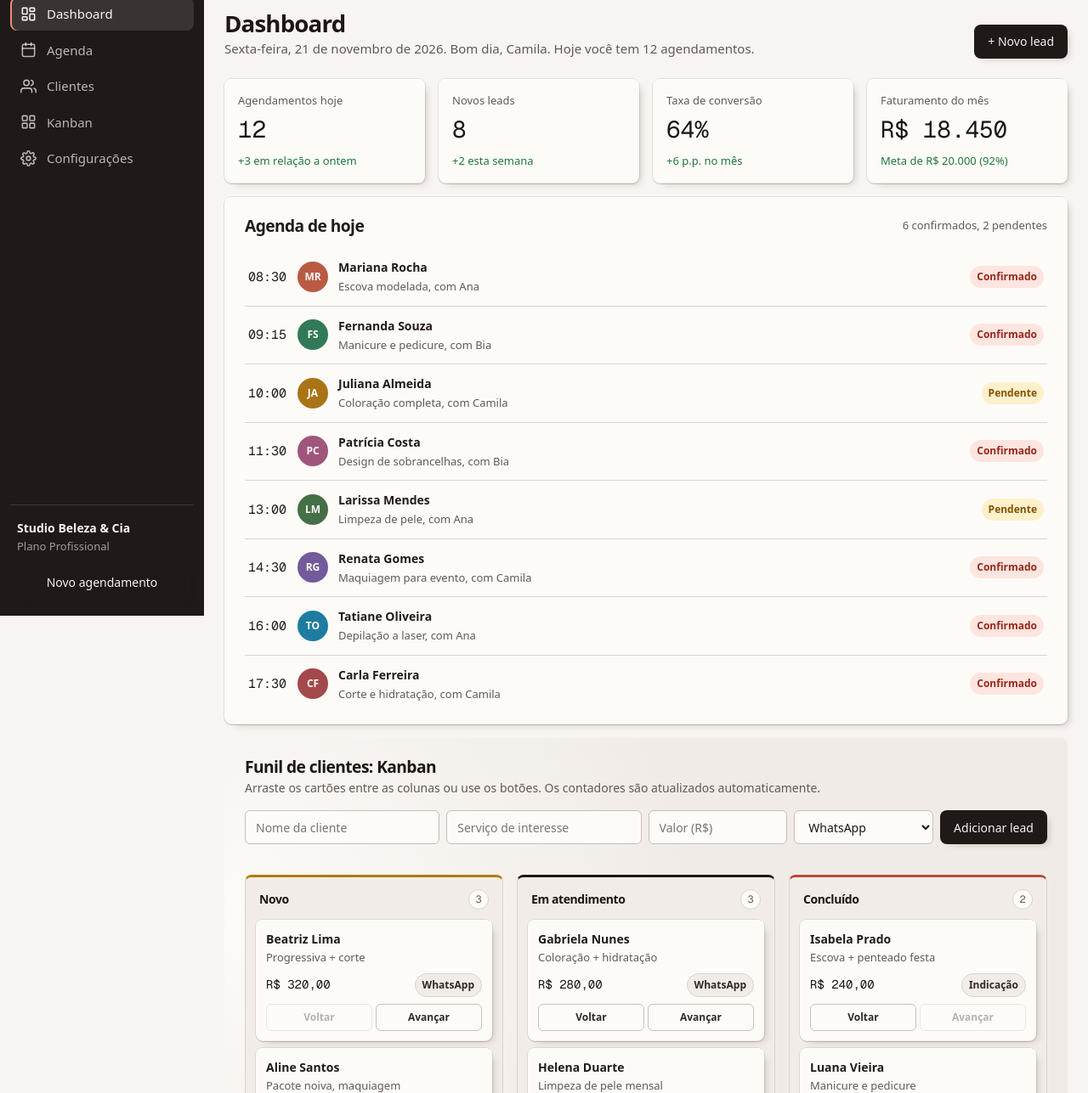
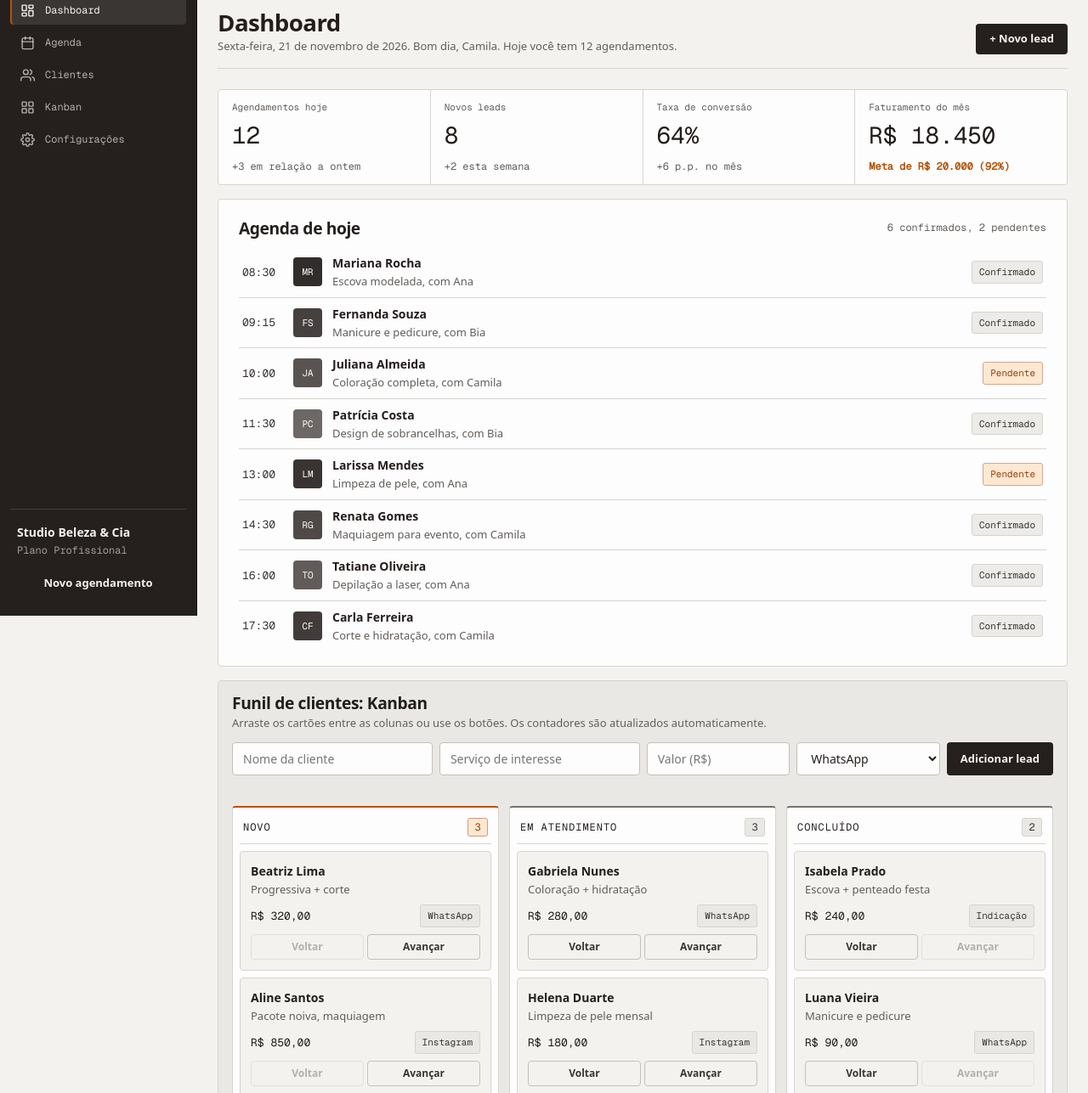
Before and after one commit to pedro-o-bueno/portfolio, a plain HTML site: page dashboard/index.html in a window 1280 px wide. Shown: the part 75-1362 px from the top of the page at 85% size. Drawn offline with nearby package versions, Linux system fonts and the light colour scheme; a web font is replaced by a local one.

Commit message:
redesign(dashboard): identidade de console, cinza quente + ocre

```diff
--- a/dashboard/base.css
+++ b/dashboard/base.css
@@ -17,7 +17,7 @@ button, input, select, textarea { font: inherit; }
 .container { width: 100%; max-width: var(--container); margin-inline: auto; padding-inline: var(--gutter); box-sizing: border-box; }
 .num, .figure, td.num { font-variant-numeric: tabular-nums; }
 .visually-hidden { position: absolute; width: 1px; height: 1px; overflow: hidden; clip-path: inset(50%); white-space: nowrap; }
-[data-slot] { position: relative; overflow: hidden; background: linear-gradient(160deg, var(--color-paper-2, var(--color-paper)), var(--color-paper-3, var(--color-paper))); }
+[data-slot] { position: relative; overflow: hidden; background: var(--color-paper-2, var(--color-paper)); }
 [data-slot] > img { position: absolute; inset: 0; width: 100%; height: 100%; object-fit: cover; z-index: 1; }
 [data-slot]:has(> img) > :not(img):not([data-keep]) { display: none !important; }
 @media (max-width: 60rem) { :root { --gutter: 24px; --section-gap-s: 80px; --section-gap: 96px; --section-gap-l: 120px; } }
--- a/dashboard/style.css
+++ b/dashboard/style.css
@@ -3,24 +3,27 @@
  * axes: light/grotesk-sans/warm · posture: restrained · contrast: pass · v2.0.0 */
 /* Hallmark · critique: P pass · H pass · E pass · S pass · R pass · V pass · weakest: board density, columns stack to one below 860px so cards stay readable */
 /* Hallmark · waivers: none */
+/* Round 2 redesign: operations console — flat warm gray #F5F4F0, ink, single ochre #B45309 used only for active states and key data. Dense, tabular, no shadows, no gradients. */
 :root {
-  --color-ok-bg: oklch(95% 0.05 150);
-  --color-wait: oklch(48% 0.13 80);
-  --color-wait-bg: oklch(96% 0.05 85);
-  --color-paid-bg: oklch(95% 0.04 30);
-  --color-paid-deep: oklch(45% 0.15 30);
-  --color-col-novo: oklch(62% 0.14 80);
-  --color-av-1: oklch(58% 0.13 35);
-  --color-av-2: oklch(52% 0.09 160);
-  --color-av-3: oklch(60% 0.12 75);
-  --color-av-4: oklch(55% 0.11 350);
-  --color-av-5: oklch(50% 0.08 145);
-  --color-av-6: oklch(52% 0.10 300);
-  --color-av-7: oklch(55% 0.10 230);
-  --color-av-8: oklch(52% 0.12 20);
-  --sidebar-w: 240px;
-  --content-max: 1180px;
-  --control-h: 40px;
+  --color-ok-bg: oklch(94% 0.004 80);
+  --color-wait: #92400E;
+  --color-wait-bg: oklch(95% 0.045 60);
+  --color-paid-bg: oklch(94% 0.004 80);
+  --color-paid-deep: oklch(32% 0.01 55);
+  --color-col-novo: #B45309;
+  --color-col-idle: oklch(55% 0.008 60);
+  --color-board-rule: oklch(18% 0.008 50);
+  --color-av-1: oklch(30% 0.008 55);
+  --color-av-2: oklch(38% 0.008 55);
+  --color-av-3: oklch(45% 0.008 55);
+  --color-av-4: oklch(52% 0.008 55);
+  --color-av-5: oklch(33% 0.008 55);
+  --color-av-6: oklch(41% 0.008 55);
+  --color-av-7: oklch(48% 0.008 55);
+  --color-av-8: oklch(36% 0.008 55);
+  --sidebar-w: 232px;
+  --content-max: 1240px;
+  --control-h: 36px;
 }
 
 * { box-sizing: border-box; margin: 0; padding: 0; }
@@ -28,7 +31,7 @@
 body {
   background: var(--color-paper);
   color: var(--color-ink);
-  font-size: 15px;
+  font-size: 14px;
   line-height: 1.5;
 }
 
@@ -50,26 +53,27 @@ input, select { font-size: 14px; }
   left: 0; top: 0; bottom: 0;
   height: 100vh;
   padding: var(--space-md) var(--space-sm);
+  border-right: 1px solid var(--color-board-rule);
 }
 
 .logo {
   display: flex;
   align-items: center;
   gap: var(--space-xs);
-  font-size: 19px;
+  font-size: 18px;
   font-weight: 600;
   color: var(--color-board-type);
   padding: var(--space-2xs) var(--space-xs) var(--space-md);
   letter-spacing: var(--tracking-display);
 }
 .logo-mark {
-  width: 36px; height: 36px;
+  width: 34px; height: 34px;
   background: var(--color-cotton);
   color: var(--color-print);
   border-radius: var(--radius-stock);
   display: grid; place-items: center;
   flex-shrink: 0;
-  box-shadow: var(--edge-stock);
+  border: 1px solid var(--color-rule);
 }
 
 .nav { display: flex; flex-direction: column; gap: var(--space-2xs); }
@@ -79,21 +83,23 @@ input, select { font-size: 14px; }
   gap: var(--space-sm);
   padding: var(--space-xs) var(--space-sm);
   border-radius: var(--radius-stock);
-  color: color-mix(in oklab, var(--color-board-type) 72%, transparent);
-  font-weight: 500;
+  color: color-mix(in oklab, var(--color-board-type) 68%, transparent);
+  font-family: var(--font-outlier);
+  font-size: 12px;
+  font-weight: 400;
   transition: background-color var(--dur-micro) var(--ease-out), color var(--dur-micro) var(--ease-out);
 }
-.nav-item svg { width: 19px; height: 19px; flex-shrink: 0; }
+.nav-item svg { width: 17px; height: 17px; flex-shrink: 0; }
 .nav-item:hover { background: color-mix(in oklab, var(--color-board-type) 8%, transparent); color: var(--color-board-type); }
 .nav-item.active {
-  background: color-mix(in oklab, var(--color-board-type) 12%, transparent);
+  background: color-mix(in oklab, var(--color-board-type) 10%, transparent);
   color: var(--color-board-type);
   box-shadow: inset 2px 0 0 var(--color-accent);
 }
 
 .sidebar-footer { margin-top: auto; padding: var(--space-md) var(--space-xs) var(--space-2xs); border-top: 1px solid color-mix(in oklab, var(--color-board-type) 14%, transparent); }
 .sidebar-business { font-weight: 600; color: var(--color-board-type); font-size: 14px; }
-.sidebar-plan { color: color-mix(in oklab, var(--color-board-type) 60%, transparent); font-size: 13px; margin: var(--space-3xs) 0 var(--space-sm); }
+.sidebar-plan { color: color-mix(in oklab, var(--color-board-type) 60%, transparent); font-size: 12px; font-family: var(--font-outlier); margin: var(--space-3xs) 0 var(--space-sm); }
 
 /* ---------- MAIN / TOPBAR ---------- */
 .main { flex: 1; min-width: 0; display: flex; flex-direction: column; margin-left: var(--sidebar-w); }
@@ -116,17 +122,17 @@ input, select { font-size: 14px; }
   align-items: center;
   gap: var(--space-xs);
   background: var(--color-paper-2);
-  border: 1px solid var(--color-rule);
+  border: 1px solid var(--color-rule-2);
   border-radius: var(--radius-input);
   padding: var(--space-xs) var(--space-sm);
 }
-.search svg { width: 17px; height: 17px; color: var(--color-muted); flex-shrink: 0; }
-.search input { border: 0; outline: 0; background: transparent; width: 100%; color: var(--color-ink); }
+.search svg { width: 16px; height: 16px; color: var(--color-muted); flex-shrink: 0; }
+.search input { border: 0; outline: 0; background: transparent; width: 100%; color: var(--color-ink); font-family: var(--font-outlier); font-size: 13px; }
 .topbar-right { margin-left: auto; display: flex; align-items: center; gap: var(--space-sm); }
 
 .icon-btn {
   position: relative;
-  width: 38px; height: 38px;
+  width: 36px; height: 36px;
   border: 1px solid var(--color-rule-2);
   border-radius: var(--radius-input);
   background: transparent;
@@ -134,26 +140,27 @@ input, select { font-size: 14px; }
   color: var(--color-muted);
   transition: background-color var(--dur-micro) var(--ease-out), color var(--dur-micro) var(--ease-out);
 }
-.icon-btn svg { width: 18px; height: 18px; }
+.icon-btn svg { width: 17px; height: 17px; }
 .icon-btn:hover { background: var(--color-paper-2); color: var(--color-ink); }
 
 .user-chip { display: flex; align-items: center; gap: var(--space-xs); }
 .avatar {
-  width: 38px; height: 38px;
-  border-radius: 50%;
+  width: 36px; height: 36px;
+  border-radius: var(--radius-stock);
   background: var(--color-board);
   color: var(--color-board-type);
-  font-weight: 600; font-size: 13px;
+  font-family: var(--font-outlier);
+  font-weight: 400; font-size: 12px;
   display: grid; place-items: center;
   flex-shrink: 0;
 }
 .user-info { line-height: 1.25; }
-.user-info strong { display: block; font-size: 14px; }
-.user-info small { color: var(--color-muted); font-size: 12px; }
+.user-info strong { display: block; font-size: 13px; }
+.user-info small { color: var(--color-muted); font-size: 12px; font-family: var(--font-outlier); }
 
 .menu-btn {
   display: none;
-  width: 38px; height: 38px;
+  width: 36px; height: 36px;
   border: 1px solid var(--color-rule-2);
   border-radius: var(--radius-input);
   background: transparent;
@@ -171,9 +178,11 @@ input, select { font-size: 14px; }
   justify-content: space-between;
   gap: var(--space-md);
   margin-bottom: var(--space-lg);
+  padding-bottom: var(--space-md);
+  border-bottom: 1px solid var(--color-rule);
 }
 .page-head h1 { font-size: var(--text-display); font-weight: var(--display-weight); }
-.page-sub { color: var(--color-muted); margin-top: var(--space-2xs); }
+.page-sub { color: var(--color-muted); margin-top: var(--space-2xs); font-size: 13px; }
 
 .btn {
   display: inline-flex;
@@ -183,30 +192,39 @@ input, select { font-size: 14px; }
   padding: 0 var(--space-md);
   border-radius: var(--radius-stock);
   border: 0;
-  font-size: 14px;
-  font-weight: 500;
-  transition: transform var(--dur-short) var(--ease-out), background-color var(--dur-short) var(--ease-out), box-shadow var(--dur-short) var(--ease-out);
+  font-size: 13px;
+  font-weight: 600;
+  transition: background-color var(--dur-short) var(--ease-out);
 }
-.btn-primary { background: var(--color-board); color: var(--color-board-type); box-shadow: var(--cast-stock); }
-.btn-primary:hover { transform: translateY(-1px); box-shadow: var(--cast-stock-lift); }
-.btn-primary:active { transform: translateY(1px); }
+.btn-primary { background: var(--color-board); color: var(--color-board-type); }
+.btn-primary:hover { background: var(--color-ink-2); }
+.btn-primary:active { background: var(--color-ink); }
 .btn-block { width: 100%; }
 
 /* ---------- STATS ---------- */
 .stats {
   display: grid;
   grid-template-columns: repeat(4, minmax(0, 1fr));
-  gap: var(--space-md);
+  gap: 1px;
+  background: var(--color-rule);
+  border: 1px solid var(--color-rule);
+  border-radius: var(--radius-card);
+  overflow: hidden;
   margin-bottom: var(--space-md);
 }
 .stat-card {
   background: var(--color-cotton);
   color: var(--color-print);
-  border-radius: var(--radius-card);
-  box-shadow: var(--edge-stock), var(--cast-stock);
-  padding: var(--space-md);
+  border-radius: 0;
+  padding: var(--space-sm) var(--space-md);
 }
-.stat-label { display: block; color: var(--color-muted); font-size: 13px; font-weight: 500; }
+.stat-label {
+  display: block;
+  color: var(--color-muted);
+  font-family: var(--font-outlier);
+  font-size: 11px;
+  font-weight: 400;
+}
 .stat-value {
   display: block;
   font-family: var(--font-outlier);
@@ -216,14 +234,15 @@ input, select { font-size: 14px; }
   color: var(--color-ink);
   margin: var(--space-2xs) 0 var(--space-2xs);
 }
-.stat-trend { font-size: 13px; color: var(--color-success); font-weight: 500; }
+.stat-trend { font-size: 12px; color: var(--color-muted); font-weight: 500; font-family: var(--font-outlier); }
+.stat-card:nth-child(4) .stat-trend { color: var(--color-accent); font-weight: 600; }
 
 /* ---------- CARDS / AGENDA ---------- */
 .card {
   background: var(--color-cotton);
   color: var(--color-print);
+  border: 1px solid var(--color-rule);
   border-radius: var(--radius-card);
-  box-shadow: var(--edge-stock), var(--cast-stock);
   padding: var(--space-lg);
   margin-bottom: var(--space-md);
 }
@@ -232,34 +251,38 @@ input, select { font-size: 14px; }
   align-items: flex-start;
   justify-content: space-between;
   gap: var(--space-sm);
-  margin-bottom: var(--space-md);
+  margin-bottom: var(--space-sm);
 }
 .card-head h2 { font-size: var(--text-section); font-weight: var(--display-weight); }
-.card-meta { color: var(--color-muted); font-size: 13px; white-space: nowrap; }
-.card-sub { color: var(--color-muted); font-size: 14px; margin-top: var(--space-2xs); }
+.card-meta { color: var(--color-muted); font-size: 12px; font-family: var(--font-outlier); white-space: nowrap; }
+.card-sub { color: var(--color-muted); font-size: 13px; margin-top: var(--space-2xs); }
 
 .appointments { list-style: none; }
 .appointment {
   display: flex;
   align-items: center;
   gap: var(--space-sm);
-  padding: var(--space-sm) var(--space-2xs);
+  padding: var(--space-xs) var(--space-2xs);
   border-bottom: 1px solid var(--color-rule);
 }
 .appointment:last-child { border-bottom: 0; padding-bottom: var(--space-3xs); }
+.appointment:hover { background: var(--color-paper-2); }
 .appt-time {
   font-family: var(--font-outlier);
   font-weight: 400;
   font-variant-numeric: tabular-nums;
-  width: 46px;
+  font-size: 13px;
+  color: var(--color-ink-2);
+  width: 48px;
   flex-shrink: 0;
 }
 .appt-avatar {
-  width: 36px; height: 36px;
-  border-radius: 50%;
+  width: 34px; height: 34px;
+  border-radius: var(--radius-stock);
   background: var(--av, var(--color-board));
   color: var(--color-cotton);
-  font-size: 12px; font-weight: 600;
+  font-family: var(--font-outlier);
+  font-size: 11px; font-weight: 400;
   display: grid; place-items: center;
   flex-shrink: 0;
 }
@@ -268,21 +291,23 @@ input, select { font-size: 14px; }
 .appt-info small { color: var(--color-muted); font-size: 13px; }
 
 .badge {
-  font-size: 12px;
-  font-weight: 600;
+  font-family: var(--font-outlier);
+  font-size: 11px;
+  font-weight: 400;
   padding: var(--space-2xs) var(--space-xs);
   border-radius: var(--radius-pill);
+  border: 1px solid var(--color-rule);
   white-space: nowrap;
 }
 .badge.confirmed { background: var(--color-paid-bg); color: var(--color-paid-deep); }
-.badge.pending { background: var(--color-wait-bg); color: var(--color-wait); }
+.badge.pending { background: var(--color-wait-bg); color: var(--color-wait); border-color: color-mix(in oklab, var(--color-accent) 35%, var(--color-rule)); }
 
 /* ---------- KANBAN ---------- */
 .kanban-section {
-  background-color: var(--color-desk);
-  background-image: radial-gradient(90% 120% at 0% 30%, var(--color-cotton), transparent 62%);
+  background-color: var(--color-paper-2);
+  border: 1px solid var(--color-rule);
   border-radius: var(--radius-card);
-  padding: var(--space-lg);
+  padding: var(--space-md);
   margin-bottom: var(--space-md);
 }
 .add-lead {
@@ -306,34 +331,40 @@ input, select { font-size: 14px; }
 .kanban {
   display: grid;
   grid-template-columns: repeat(3, minmax(0, 1fr));
-  gap: var(--space-md);
+  gap: var(--space-sm);
   align-items: start;
 }
 .kanban-col {
-  background: var(--color-paper-2);
+  background: var(--color-cotton);
   border: 1px solid var(--color-rule);
-  border-top: 3px solid var(--col-accent, var(--color-ink));
+  border-top: 2px solid var(--col-accent, var(--color-rule-2));
   border-radius: var(--radius-card);
-  padding: var(--space-sm);
+  padding: var(--space-xs);
   min-height: 200px;
 }
 .kanban-col[data-col="novo"] { --col-accent: var(--color-col-novo); }
-.kanban-col[data-col="atendimento"] { --col-accent: var(--color-ink); }
-.kanban-col[data-col="concluido"] { --col-accent: var(--color-paid); }
-.kanban-col-head { display: flex; align-items: center; gap: var(--space-xs); padding: var(--space-3xs) var(--space-2xs) var(--space-sm); }
-.kanban-col-head h3 { font-size: 14px; font-weight: 600; }
+.kanban-col[data-col="atendimento"] { --col-accent: var(--color-col-idle); }
+.kanban-col[data-col="concluido"] { --col-accent: var(--color-col-idle); }
+.kanban-col-head { display: flex; align-items: center; gap: var(--space-xs); padding: var(--space-2xs) var(--space-2xs) var(--space-xs); border-bottom: 1px solid var(--color-rule); margin-bottom: var(--space-xs); }
+.kanban-col-head h3 { font-family: var(--font-outlier); font-size: 12px; font-weight: 400; text-transform: uppercase; letter-spacing: 0.08em; }
 .col-count {
   margin-left: auto;
-  background: var(--color-cotton);
+  background: var(--color-paper-2);
   border: 1px solid var(--color-rule);
-  color: var(--color-muted);
+  color: var(--color-ink-2);
   font-family: var(--font-outlier);
   font-size: 12px;
   font-weight: 400;
-  min-width: 24px; height: 24px;
+  font-variant-numeric: tabular-nums;
+  min-width: 24px; height: 22px;
   border-radius: var(--radius-pill);
   display: grid; place-items: center;
   padding: 0 var(--space-2xs);
+}
+.kanban-col[data-col="novo"] .col-count {
+  color: var(--color-accent-2);
+  border-color: color-mix(in oklab, var(--color-accent) 45%, var(--color-rule));
+  background: var(--color-wait-bg);
 }
 .kanban-list { display: flex; flex-direction: column; gap: var(--space-xs); min-height: 60px; }
 .kanban-list.drag-over {
@@ -343,23 +374,24 @@ input, select { font-size: 14px; }
 }
 
 .kanban-card {
-  background: var(--color-cotton);
+  background: var(--color-paper);
   color: var(--color-print);
+  border: 1px solid var(--color-rule);
   border-radius: var(--radius-stock);
-  box-shadow: var(--edge-stock), var(--cast-stock);
   padding: var(--space-sm);
   cursor: grab;
-  transition: transform var(--dur-micro) var(--ease-out), box-shadow var(--dur-micro) var(--ease-out), opacity var(--dur-micro) var(--ease-out);
+  transition: border-color var(--dur-micro) var(--ease-out), opacity var(--dur-micro) var(--ease-out);
 }
-.kanban-card:hover { transform: translateY(-1px); box-shadow: var(--edge-stock), var(--cast-stock-lift); }
+.kanban-card:hover { border-color: var(--color-ink-2); }
 .kanban-card:active { cursor: grabbing; }
 .kanban-card.dragging { opacity: .45; }
 .kanban-card strong { display: block; font-size: 14px; }
 .kanban-card .card-service { color: var(--color-muted); font-size: 13px; display: block; margin: var(--space-3xs) 0 var(--space-xs); }
 .card-meta-row { display: flex; align-items: center; justify-content: space-between; gap: var(--space-xs); }
-.card-value { font-family: var(--font-outlier); font-weight: 400; color: var(--color-ink); font-size: 14px; }
+.card-value { font-family: var(--font-outlier); font-weight: 400; color: var(--color-ink); font-size: 13px; font-variant-numeric: tabular-nums; }
 .card-source {
-  font-size: 12px; font-weight: 600;
+  font-family: var(--font-outlier);
+  font-size: 11px; font-weight: 400;
   background: var(--color-paper-2);
   border: 1px solid var(--color-rule);
   color: var(--color-ink-2);
@@ -369,7 +401,7 @@ input, select { font-size: 14px; }
 .card-actions { display: flex; gap: var(--space-2xs); margin-top: var(--space-xs); }
 .move-btn {
   flex: 1;
-  min-height: 32px;
+  min-height: 30px;
   padding: var(--space-2xs) var(--space-2xs);
   font-size: 12px;
   font-weight: 600;
@@ -383,7 +415,7 @@ input, select { font-size: 14px; }
 .move-btn:disabled { opacity: .35; cursor: not-allowed; }
 
 .empty-note { color: var(--color-muted); font-size: 13px; text-align: center; padding: var(--space-sm) var(--space-2xs); }
-.demo-note { color: var(--color-muted); font-size: 13px; text-align: center; margin: var(--space-xs) 0 var(--space-2xs); }
+.demo-note { color: var(--color-muted); font-size: 12px; font-family: var(--font-outlier); text-align: center; margin: var(--space-xs) 0 var(--space-2xs); }
 
 /* ---------- RESPONSIVE ---------- */
 @media (max-width: 1080px) {
@@ -398,7 +430,8 @@ input, select { font-size: 14px; }
     z-index: var(--z-modal);
     transform: translateX(-100%);
     transition: transform var(--dur-short) var(--ease-out);
-    box-shadow: var(--cast-stock-lift);
+    box-shadow: none;
+    border-right: 1px solid var(--color-rule-2);
   }
   .sidebar.open { transform: translateX(0); }
   .main { margin-left: 0; }
--- a/dashboard/tokens.css
+++ b/dashboard/tokens.css
@@ -5,23 +5,23 @@
   --text-display-s: 1.44rem; --text-display: 1.728rem; --text-section: 1.2rem; --text-title: 1rem; --text-lead: 1rem;
   --ease-out: cubic-bezier(0.16, 1, 0.3, 1); --ease-in: cubic-bezier(0.7, 0, 0.84, 0); --ease-in-out: cubic-bezier(0.65, 0, 0.35, 1);
   --dur-micro: 120ms; --dur-short: 220ms; --dur-long: 420ms;
-  --color-error: oklch(52% 0.19 27); --color-success: oklch(50% 0.12 150);
+  --color-error: oklch(52% 0.19 27); --color-success: oklch(40% 0.01 60);
   --container: 1440px; --gutter: 64px; --gap-columns: 32px; --section-gap-s: 120px; --section-gap: 144px; --section-gap-l: 176px;
   --z-base: 1; --z-raised: 10; --z-dropdown: 100; --z-sticky: 200; --z-sticky-nav: 300; --z-modal: 400; --z-toast: 500; --z-tooltip: 600;
-  --color-paper: oklch(97% 0.006 55); --color-paper-2: oklch(94.5% 0.007 55); --color-paper-3: oklch(91.5% 0.009 55);
-  --color-ink: oklch(21% 0.012 38); --color-ink-2: oklch(29% 0.013 40); --color-muted: oklch(47% 0.013 45);
-  --color-rule: oklch(87% 0.009 55); --color-rule-2: oklch(81% 0.011 55);
-  --color-accent: oklch(74% 0.125 30); --color-accent-ink: oklch(21% 0.012 38); --color-accent-2: oklch(54% 0.165 29); --color-focus: oklch(54% 0.17 30);
-  --color-cotton: oklch(98.8% 0.0045 80); --color-desk: oklch(94.3% 0.008 64); --color-print: oklch(23% 0.012 38);
-  --color-board: oklch(22% 0.011 40); --color-board-type: oklch(96.5% 0.006 70); --color-paid: oklch(55.5% 0.15 33);
+  --color-paper: oklch(96.2% 0.005 85); --color-paper-2: oklch(93.2% 0.005 80); --color-paper-3: oklch(90% 0.006 80);
+  --color-ink: oklch(24% 0.008 50); --color-ink-2: oklch(33% 0.008 55); --color-muted: oklch(48% 0.008 60);
+  --color-rule: oklch(87% 0.006 80); --color-rule-2: oklch(81% 0.007 80);
+  --color-accent: #B45309; --color-accent-ink: oklch(99.5% 0.001 90); --color-accent-2: #92400E; --color-focus: #B45309;
+  --color-cotton: oklch(99.5% 0.001 90); --color-desk: oklch(93.2% 0.005 80); --color-print: oklch(24% 0.008 50);
+  --color-board: oklch(25% 0.009 50); --color-board-type: oklch(96.2% 0.005 85); --color-paid: oklch(40% 0.01 60);
   --tex-cotton: url("cotton.svg"); --tex-desk: url("felt.svg");
   --shade: 32% 0.03 50; --lit: 100% 0.005 80; --deep: 7% 0.01 40;
   --font-display: "General Sans", ui-sans-serif, system-ui, sans-serif; --font-body: var(--font-display);
   --font-outlier: "Geist Mono", ui-monospace, monospace;
-  --radius-card: 8px; --radius-input: 6px; --radius-pill: 999px; --radius-stock: 8px; --rule-hair: 1px;
-  --shadow-card: 0 1px 2px oklch(20% 0.01 35 / 0.05);
-  --edge-stock: inset 0 1px 0 oklch(var(--lit) / 0.9), inset 0 -1px 0 oklch(var(--shade) / 0.07), 0 0 0 0.5px oklch(var(--shade) / 0.22), 0 1px 0 oklch(var(--shade) / 0.12);
-  --cast-stock: 6px 5px 10px -6px oklch(var(--shade) / 0.3); --cast-stock-lift: 12px 10px 18px -8px oklch(var(--shade) / 0.3);
-  --press-groove: inset 1px 1.5px 2px oklch(var(--shade) / 0.16), inset -1px -1px 0 oklch(var(--lit) / 0.9), 0 0 0 0.5px oklch(var(--shade) / 0.2);
-  --tracking-display: -0.03em; --display-weight: 600;
+  --radius-card: 4px; --radius-input: 4px; --radius-pill: 3px; --radius-stock: 4px; --rule-hair: 1px;
+  --shadow-card: none;
+  --edge-stock: 0 0 0 1px var(--color-rule);
+  --cast-stock: none; --cast-stock-lift: none;
+  --press-groove: inset 0 1px 2px oklch(var(--shade) / 0.12);
+  --tracking-display: -0.02em; --display-weight: 600;
 }
```
